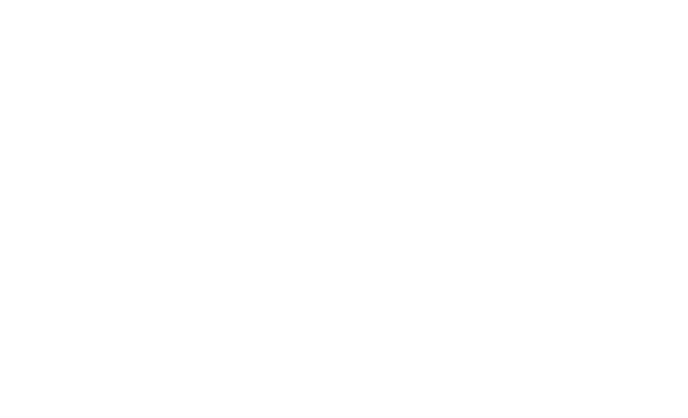
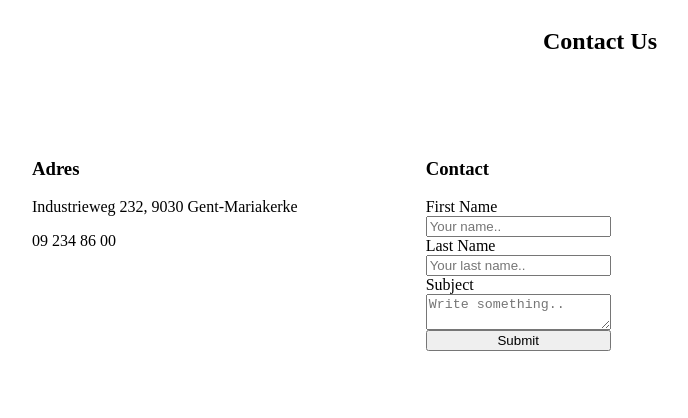
Before and after one commit to pgmgent-pgm-4/gastcollege-microfrontends-pgm-jamihart, a plain HTML site: page index.html in a window 1280 px wide. Shown: the whole page, without its empty margins (40-728 px from the left). Drawn offline with Linux system fonts and the light colour scheme.

Commit message:
contact details

```diff
--- a/index.html
+++ b/index.html
@@ -5,6 +5,33 @@
     <meta http-equiv="X-UA-Compatible" content="IE=edge" />
     <meta name="viewport" content="width=device-width, initial-scale=1.0" />
     <title>Document</title>
+
+    <link rel="stylesheet" href="main.css">
   </head>
-  <body></body>
+  <body>
+
+    <section class="container">
+
+        <h2 class="contact__title">Contact Us</h2>
+
+        <div class="contact__info">
+            <h3>Adres</h3>
+            <p>Industrieweg 232, 9030 Gent-Mariakerke</p>
+            <p>09 234 86 00</p>
+        </div>
+
+        <form class="contact__form" action="/action_page.php">
+            <h3>Contact</h3>
+            <label for="firstname">First Name</label>
+            <input type="text" id="firstname" name="firstname" placeholder="Your name..">
+            <label for="lastname">Last Name</label>
+            <input type="text" id="lastname" name="lastname" placeholder="Your last name..">
+            <label for="subject">Subject</label>
+            <textarea id="subject" name="subject" placeholder="Write something.."></textarea>
+            <input type="submit" value="Submit">
+        </form>
+
+    </section>
+
+  </body>
 </html>
--- /dev/null
+++ b/main.css
@@ -0,0 +1,19 @@
+.container {
+  display: flex;
+  flex-wrap: wrap;
+}
+
+.contact__title {
+  width: 100%;
+  text-align: center;
+}
+
+.contact__info {
+  padding: 4rem;
+}
+
+.contact__form {
+  display: flex;
+  flex-direction: column;
+  padding: 4rem;
+}
```
